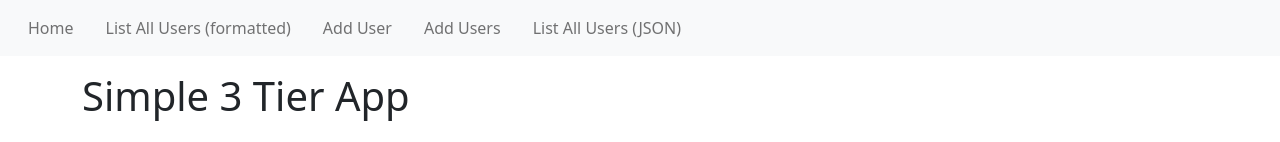
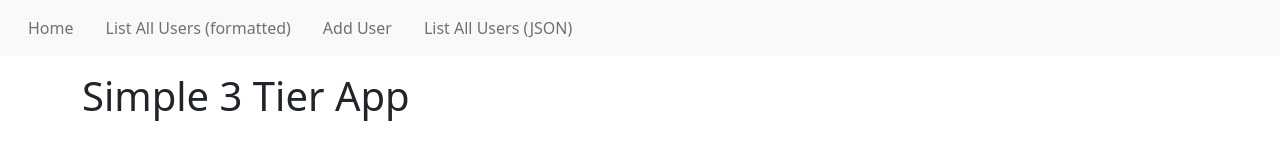
Before and after one commit to kParsonsDesign/three-tier-app, a website: page public/index.html in a window 1280 px wide. Shown: the top 142 px of the page. Drawn offline with nearby package versions, Linux system fonts and the light colour scheme; no server answers.

Commit message:
removes add users link

```diff
--- a/public/nav.html
+++ b/public/nav.html
@@ -16,9 +16,6 @@
           <a class="nav-link" href="addUser.html">Add User</a>
         </li>
         <li class="nav-item mx-2">
-          <a class="nav-link" href="addUsers.html">Add Users</a>
-        </li>
-        <li class="nav-item mx-2">
           <a class="nav-link" href="allUsersJSON.html">List All Users (JSON)</a>
         </li>
       </ul>
```
